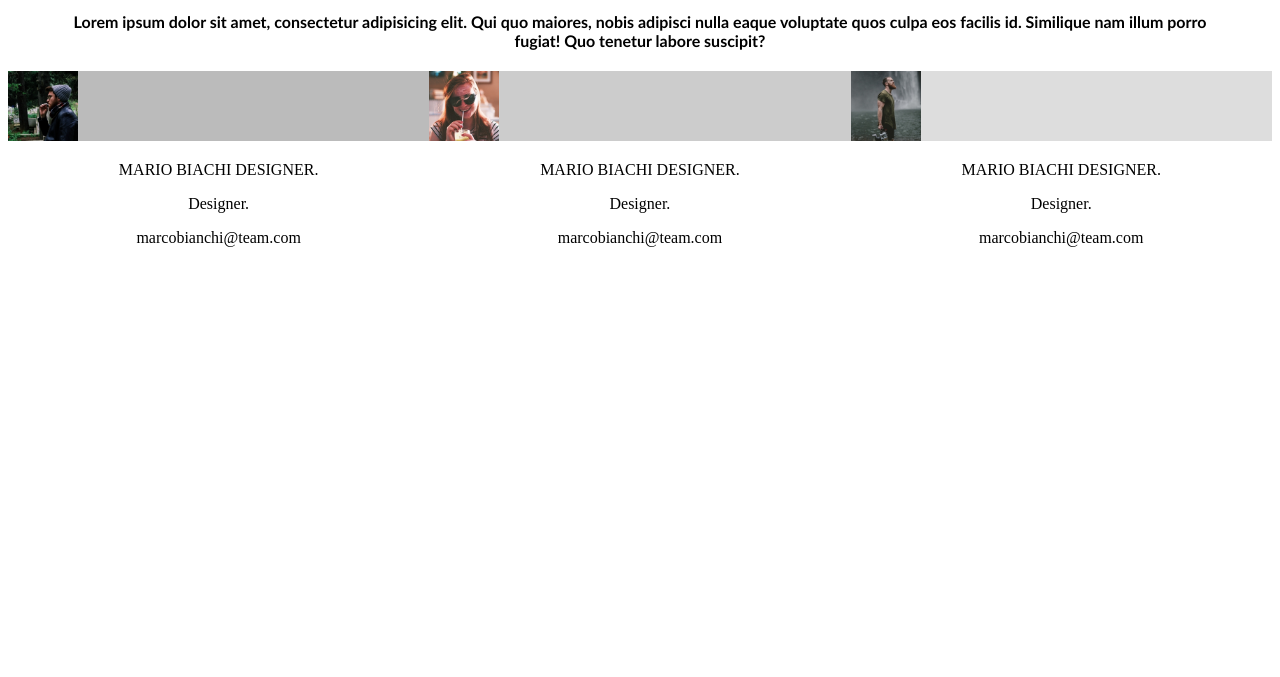
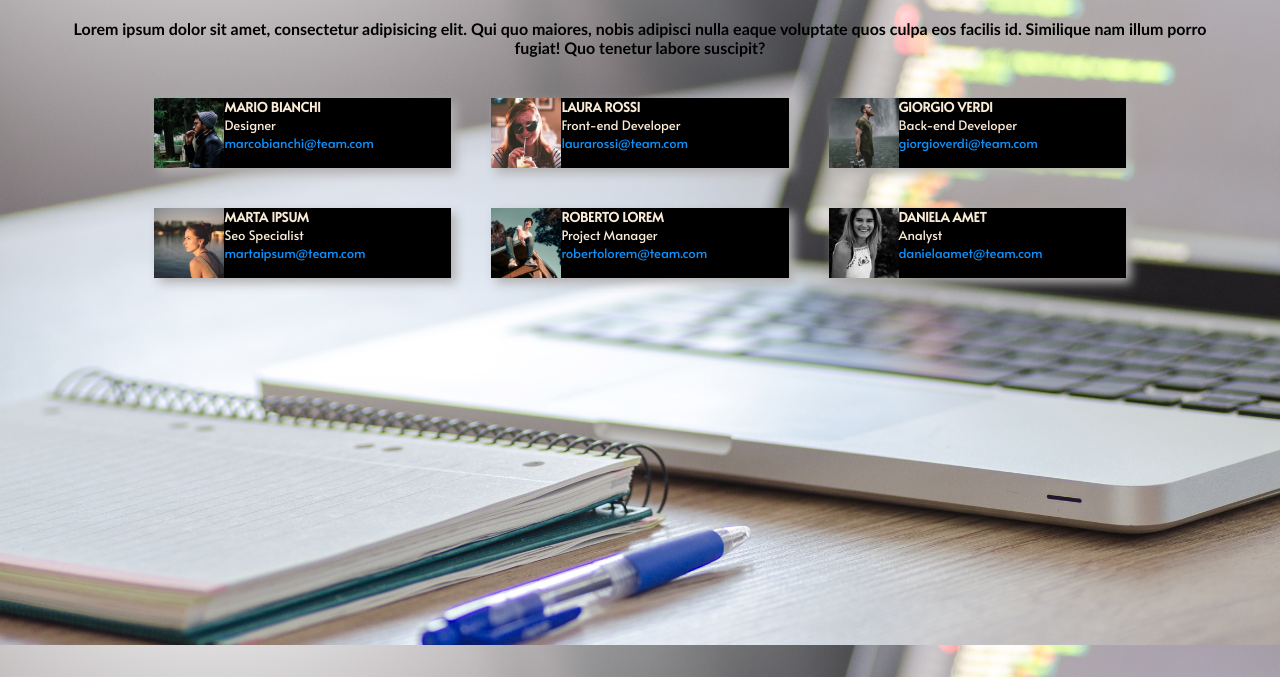
Before and after one commit to Dome1992/html-css-float-cards, a plain HTML site: page index.html in a window 1280 px wide. Shown: the part 123-800 px from the top of the page. Drawn offline with Linux system fonts and the light colour scheme.

Commit message:
esercizio finito

```diff
--- a/index.html
+++ b/index.html
@@ -4,6 +4,9 @@
     <meta charset="UTF-8">
     <meta name="viewport" content="width=device-width, initial-scale=1.0">
     <title>Document</title>
+    <link rel="preconnect" href="https://fonts.googleapis.com">
+<link rel="preconnect" href="https://fonts.gstatic.com" crossorigin>
+<link href="https://fonts.googleapis.com/css2?family=Alata&family=Inter&display=swap" rel="stylesheet">
     <link rel="stylesheet" href="style.css">
 </head>
 <body>
@@ -12,24 +15,57 @@
         <h4>Lorem ipsum dolor sit amet, consectetur adipisicing elit. Qui quo maiores, nobis adipisci nulla eaque voluptate quos culpa eos facilis id. Similique nam illum porro fugiat! Quo tenetur labore suscipit?</h4>
     </header>
     <main>
+        <div class="conteiner">
             <div class="clearfix">
-            <div class="box" style="background-color:#bbb">
+                <div class="box">
                     <img src="img/male1.png" alt="">
-                <p>MARIO BIACHI DESIGNER.</p>
-                <p> Designer.</p>
-                <p>marcobianchi@team.com</p>
+                    <span><strong>MARIO BIANCHI</strong></span>
+                    <br>
+                    <span> Designer</span>
+                    <br>
+                    <span class="email">marcobianchi@team.com</span>
                 </div>
-            <div class="box" style="background-color:#ccc">
+                <div class="box">
                     <img src="img/female1.png" alt="">
-                <p>MARIO BIACHI DESIGNER.</p>
-                <p> Designer.</p>
-                <p>marcobianchi@team.com</p>
+                    <span><strong>LAURA ROSSI</strong></span>
+                    <br>
+                    <span> Front-end Developer</span>
+                    <br>
+                    <span class="email">laurarossi@team.com</span>
                 </div>
-            <div class="box" style="background-color:#ddd">
+                <div class="box">
                     <img src="img/male2.png" alt="">
-                <p>MARIO BIACHI DESIGNER.</p>
-                <p> Designer.</p>
-                <p>marcobianchi@team.com</p>
+                    <span><strong>GIORGIO VERDI </strong></span>
+                    <br>
+                    <span> Back-end Developer</span>
+                    <br>
+                    <span class="email">giorgioverdi@team.com</span>
+                </div>
+                <div class="box">
+                    <img src="img/female2.png" alt="">
+                    <span><strong>MARTA IPSUM</strong></span>
+                    <br>
+                    <span> Seo Specialist</span>
+                    <br>
+                    <span class="email">martaipsum@team.com</span>
+                </div>
+                <div class="box">
+                    <img src="img/male3.png" alt="">
+                    <span><strong>ROBERTO LOREM</strong></span>
+                    <br>
+                    <span> Project Manager</span>
+                    <br>
+                    <span class="email">robertolorem@team.com</span>
+                </div>
+                <div class="box">
+                    <img src="img/female3.png" alt="">
+                    <span><strong>DANIELA AMET </strong></span>
+                    <br>
+                    <span> Analyst</span>
+                    <br>
+                    <span class="email">danielaamet@team.com</span>
+                </div>
+
             </div>
         </div>
 
--- a/style.css
+++ b/style.css
@@ -1,3 +1,6 @@
+body{
+    background-image: url(img/Progetto\ senza\ titolo\ \(18\).png);
+}
 header{
     padding: 0px;
     box-sizing: border-box;
@@ -10,7 +13,8 @@ h1{
     padding-bottom: 35px;
     padding-top: 20px;
     color: rgba(216, 17, 140, 0.856);
-    font-family:Arial, Helvetica, sans-serif
+    font-family: 'Alata', sans-serif;
+
 }
 h4{
     text-align: center;
@@ -24,13 +28,22 @@ h4{
     box-sizing: border-box;
 
   }
+  .conteiner{
+    width: 80%;
+    margin:auto;
+
+  }
   img{
     height: 70px;
+    float: left;
   }
   .box {
+    background-color: black;
     float: left;
-    width: 33.33%;
-    height: 70px;
+    width: calc((100%/3) - 40px);
+    margin: 20px;
+    box-shadow: 5px 5px 10px rgb(179, 177, 177);
+
   }
 
   .clearfix::after {
@@ -38,7 +51,13 @@ h4{
     clear: both;
     display: table;
   }
-  p{
-    text-align:center;
-    ;
-  }
+span{
+    color: antiquewhite;
+    font-size: 13px;
+    font-family: 'Alata', sans-serif;
+
+
+}
+.email{
+    color: rgb(14, 145, 252);
+}
```
Also changed, not shown: img/Progetto senza titolo (18).png (added). Lines whose indentation alone changed are shown as unchanged.
